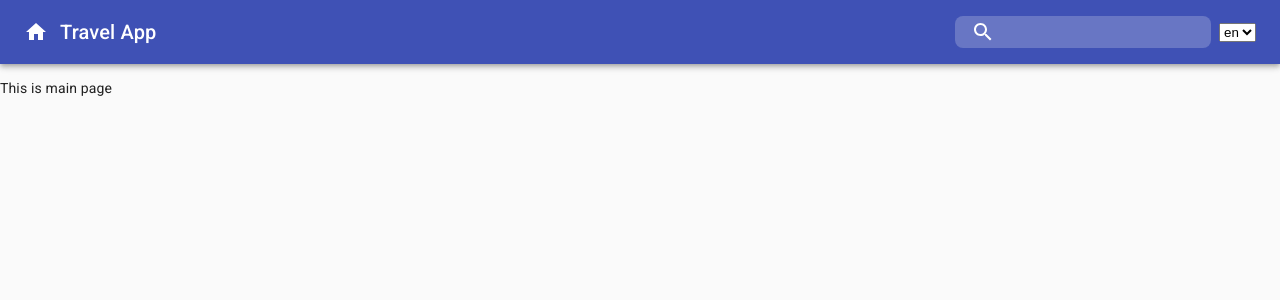
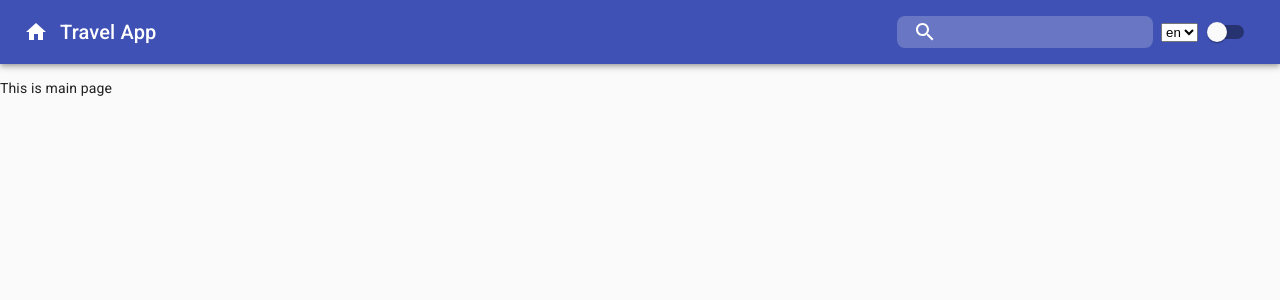
Before and after one commit to evgeshabond/interview-travel, a React (Create React App) app: page / in a window 1280 px wide. Shown: the top 300 px of the page. Built offline with nearby package versions, Linux system fonts and the light colour scheme.

Commit message:
feat: add theme switch

```diff
--- a/src/components/header/Header.js
+++ b/src/components/header/Header.js
@@ -5,6 +5,7 @@ import {AppBar, Toolbar, Typography} from '@material-ui/core';
 import Search from './Search';
 import {makeStyles} from '@material-ui/core/styles';
 import LanguageSelector from './LanguageSelector';
+import ThemeSwitcher from './ThemeSwitcher';
 
 const useStyles = makeStyles({
   appName: {
@@ -34,6 +35,7 @@ const Header = () => {
           </Typography>
           <Search />
           <LanguageSelector />
+          <ThemeSwitcher />
         </Toolbar>
       </AppBar>
     </>
--- /dev/null
+++ b/src/components/header/ThemeSwitcher.js
@@ -0,0 +1,28 @@
+import React from 'react';
+import Switch from '@material-ui/core/Switch';
+import {useDispatch, useSelector} from 'react-redux';
+import {setTheme} from '../../redux/settingsSlice';
+
+const ThemeSwitcher = () => {
+  const dispatch = useDispatch();
+  const theme = useSelector((state) => state.settings.theme);
+
+  const switchTheme = () => {
+    dispatch(setTheme({
+      theme: theme === 'light'?
+                       'dark':
+                       'light',
+    }));
+  };
+
+  return (
+    <Switch
+      checked={theme === 'dark'}
+      onChange={switchTheme}
+      name="themeSwitcher"
+      inputProps={{'aria-label': 'dark theme switcher'}}
+    />
+  );
+};
+
+export default ThemeSwitcher;
--- a/src/themes/darkTheme.js
+++ b/src/themes/darkTheme.js
@@ -3,7 +3,11 @@ import {createMuiTheme} from '@material-ui/core/styles';
 export default createMuiTheme({
   palette: {
     primary: {
+      light: 'hsl(246, 0%, 20%)',
       main: 'hsl(246, 0%, 4%)',
+    },
+    secondary: {
+      main: 'hsl(300, 50%, 50%)',
     },
   },
 });
```
